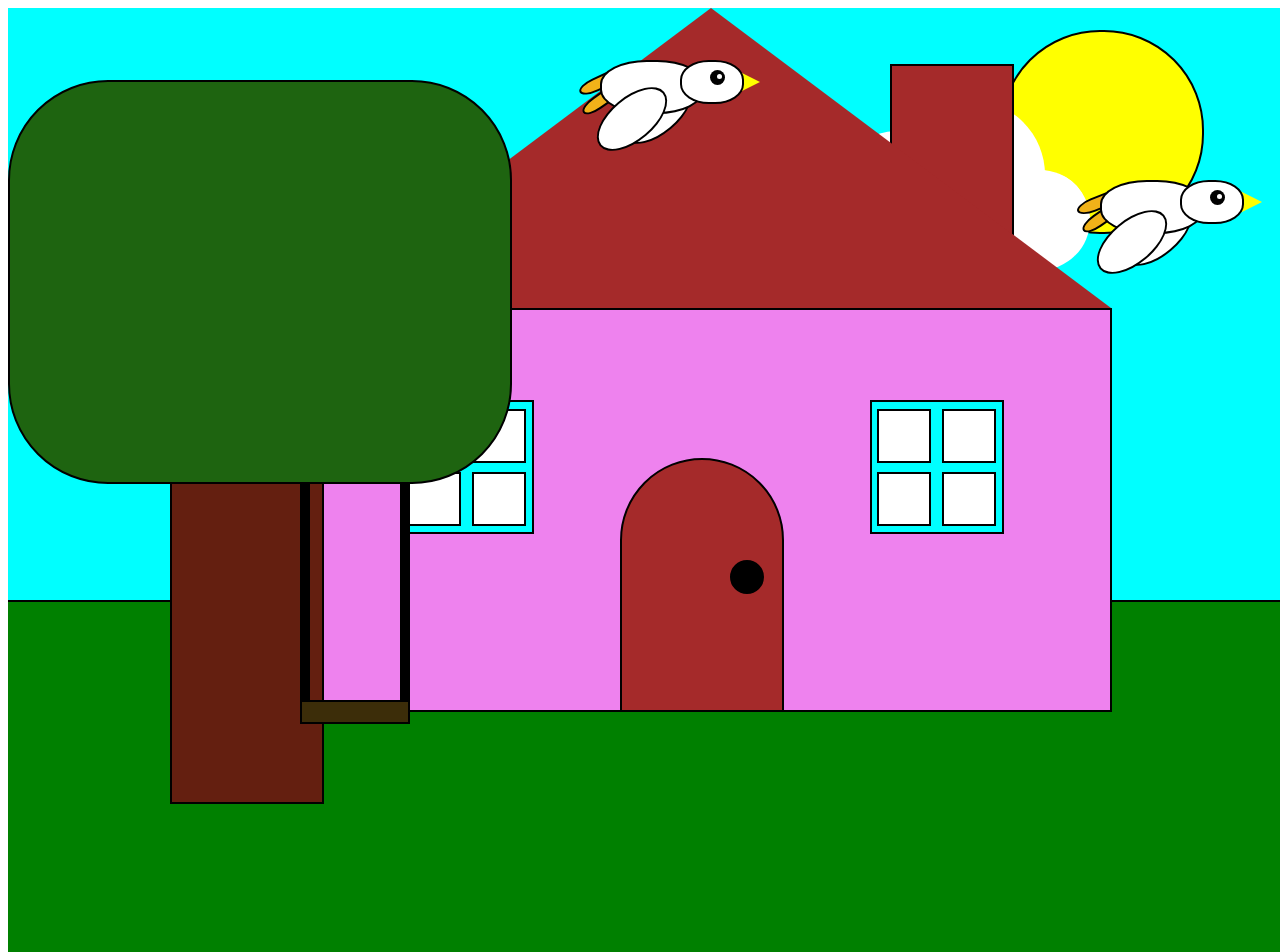
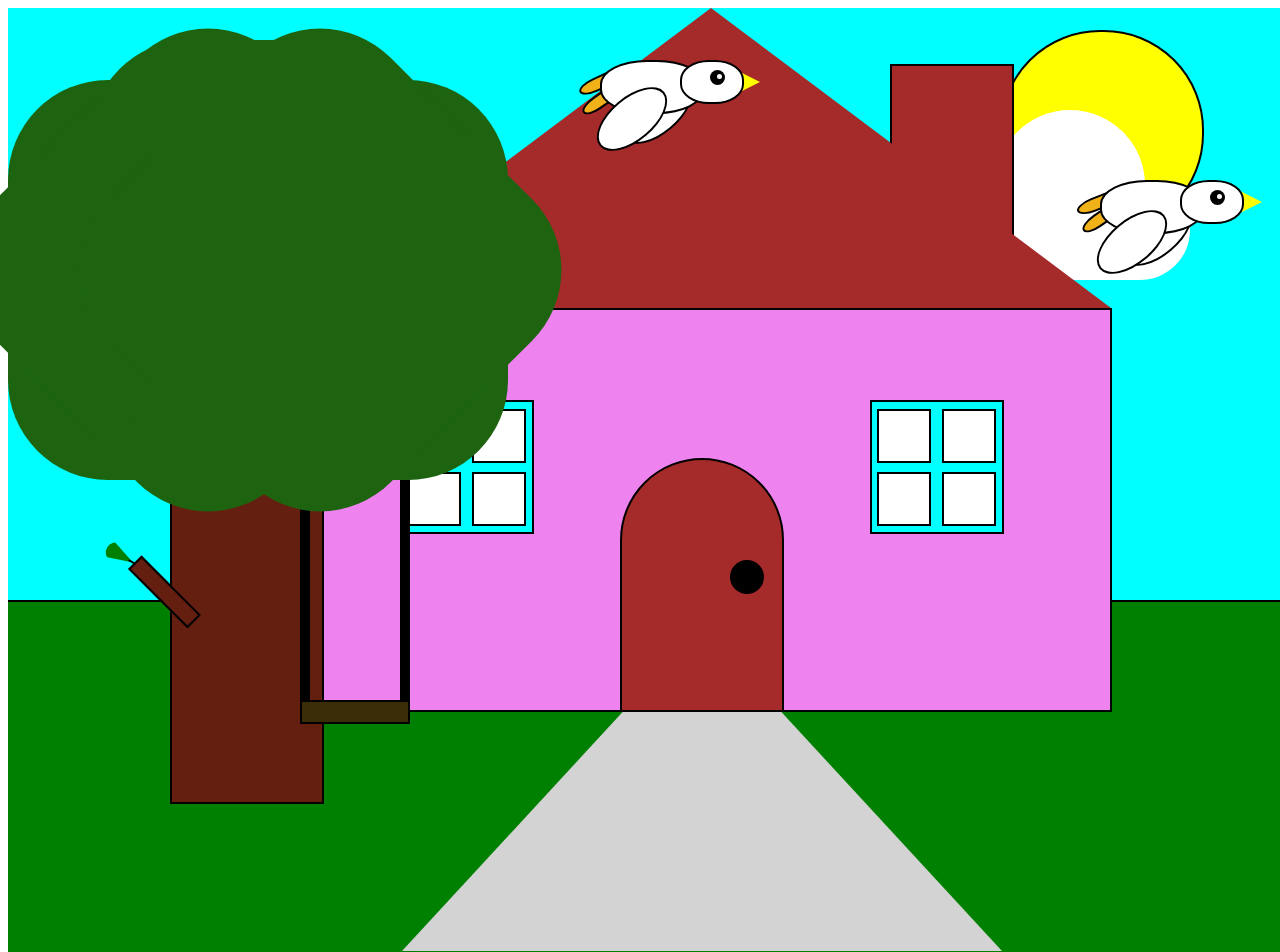
Before and after one commit to Marco-Ibarra-Gomez/LM2324, a plain HTML site: page Tema 2/Casa.html in a window 1280 px wide. Shown: the top 952 px of the page. Drawn offline with Linux system fonts and the light colour scheme.

Commit message:
Casa final

```diff
--- a/Tema 2/Casa.html
+++ b/Tema 2/Casa.html
@@ -192,7 +192,6 @@
             height: 400px;
             position: absolute;
             z-index: 4;
-            border: 2px solid black;
         }
         #columpio1{
             background-color: black;
@@ -473,8 +472,8 @@
             position: absolute;
             background-color: white;
             z-index: 1;
-            top: 170px;
-            left: 800px;
+            top: 180px;
+            left: 900px;
             border-bottom-left-radius: 80px;
             border-top-left-radius: 80px;
             border-bottom-right-radius: 80px;
@@ -486,8 +485,8 @@
             position: absolute;
             background-color: white;
             z-index: 1;
-            top: 152px;
-            left: 850px;
+            top: 162px;
+            left: 950px;
             border-bottom-left-radius: 80px;
             border-top-left-radius: 80px;
             border-bottom-right-radius: 80px;
@@ -500,8 +499,8 @@
             position: absolute;
             background-color: white;
             z-index: 1;
-            top: 100px;
-            left: 895px;
+            top: 110px;
+            left: 995px;
             border-radius: 100%;
         }
         #chimenea{
@@ -513,6 +512,84 @@
             top: 64px;
             left: 890px;
             border: 2px solid black;
+        }
+        #planta1{
+            background-color: #1E6410;
+            border-radius: 100px;
+            top: 70px;
+            width: 400px;
+            height: 400px;
+            position: absolute;
+            z-index: 4;
+            transform: rotate(45deg);
+        }
+        #planta2{
+            background-color: #1E6410;
+            border-radius: 100px;
+            top: 90px;
+            width: 400px;
+            height: 300px;
+            position: absolute;
+            z-index: 4;
+            transform: rotate(90deg);
+            left: 40px;
+        }
+        #planta3{
+            background-color: #1E6410;
+            border-radius: 100px;
+            top: 70px;
+            width: 400px;
+            height: 400px;
+            position: absolute;
+            z-index: 4;
+            transform: rotate(45deg);
+            left: 120px;
+        }
+        #rama{
+            background-color: #641F10;
+            width: 15px;
+            height: 80px;
+            z-index: 3;
+            position: absolute;
+            top: 550px;
+            border: 2px solid black;
+            left: 155px;
+            transform: rotate(-45deg);
+        }
+        #hoja{
+            width: 0;
+            height: 0;
+            z-index: 4;
+            position: absolute;
+            top: 540px;
+            left: 110px;
+            border-bottom-left-radius: 15px;
+            border-bottom-right-radius: 15px;
+            border-bottom: 30px solid green;
+            border-left: 10px solid transparent;
+            border-right: 10px solid transparent;
+            transform: rotate(120deg);
+        }
+        #black{
+            background-color: black;
+            width: 2px;
+            height: 8px;
+            top: 558px;
+            left: 131px;
+            transform: rotate(120deg);
+            position: absolute;
+            z-index: 4;
+        }
+        #entrada{
+            height: 0;
+            width: 0;
+            border-right: 300px solid transparent;
+            border-bottom: 325px solid lightgrey;
+            border-left: 300px solid transparent;
+            z-index: 1;
+            top: 626px;
+            left: 402px;
+            position: absolute;
         }
     </style>
 </head>
@@ -566,4 +643,11 @@
     <div id="nubex2"></div>
     <div id="nubex3"></div>
     <div id="chimenea"></div>
+    <div id="planta1"></div>
+    <div id="planta2"></div>
+    <div id="planta3"></div>
+    <div id="rama"></div>
+    <div id="hoja"></div>
+    <div id="black"></div>
+    <div id="entrada"></div>
 </body>
```
